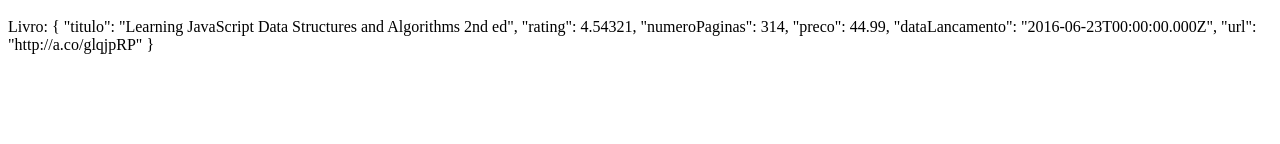
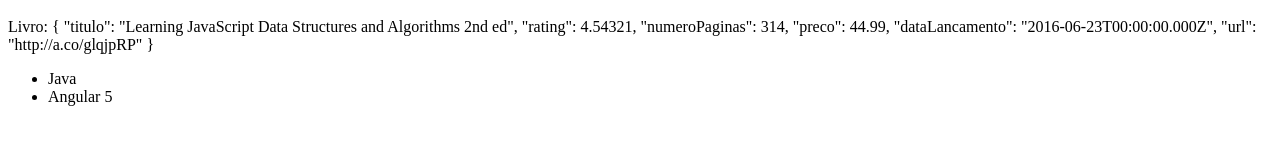
Before and after one commit to iarlenaquiles/pipes-angular4, an Angular app: page / in a window 1280 px wide. Shown: the part 280-424 px from the top of the page. Built offline with nearby package versions, Linux system fonts and the light colour scheme.

Commit message:
Listando os livros no template

```diff
--- a/src/app/exemplos-pipes/exemplos-pipes.component.html
+++ b/src/app/exemplos-pipes/exemplos-pipes.component.html
@@ -8,3 +8,9 @@
 <p>URL: {{ livro.url }} </p>
 <br>
 <p>Livro: {{ livro | json }} </p>
+
+<ul>
+  <li *ngFor="let liv of livros">
+    {{ liv }}
+  </li>
+</ul>
```
